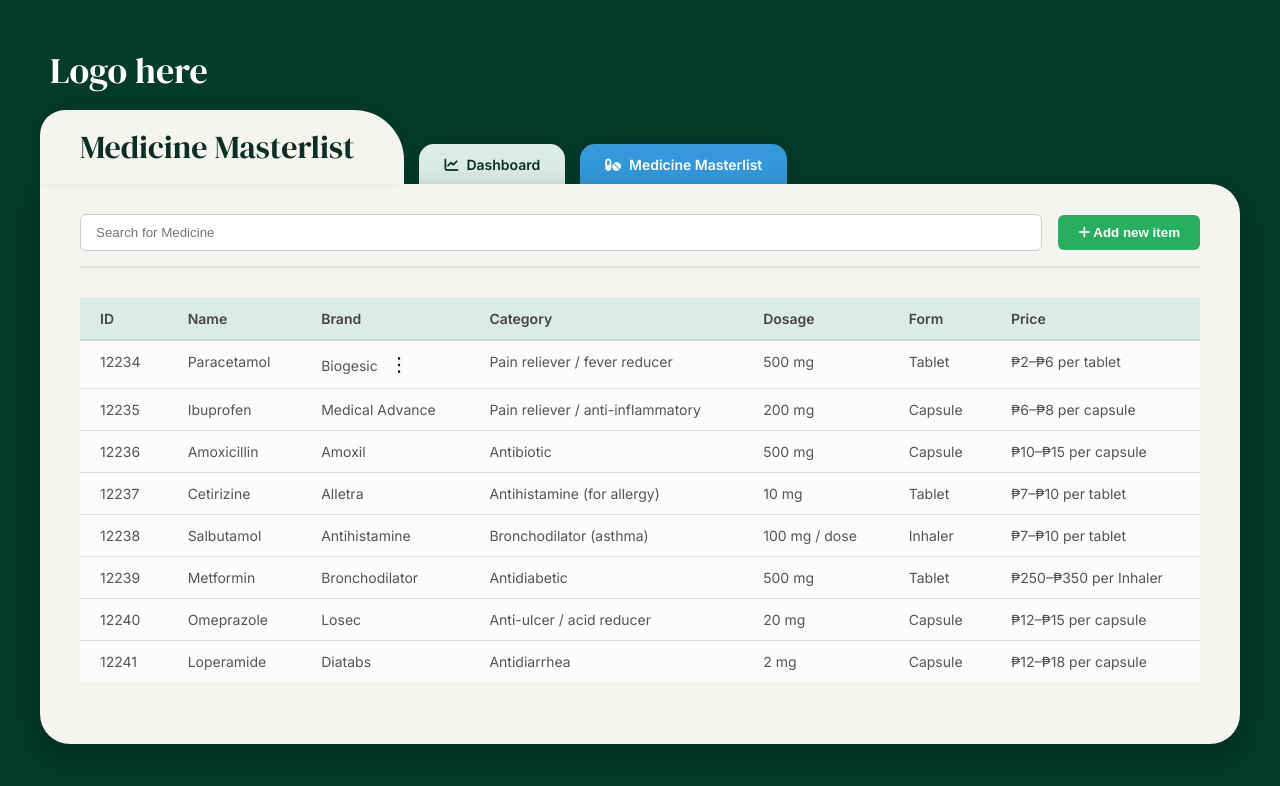
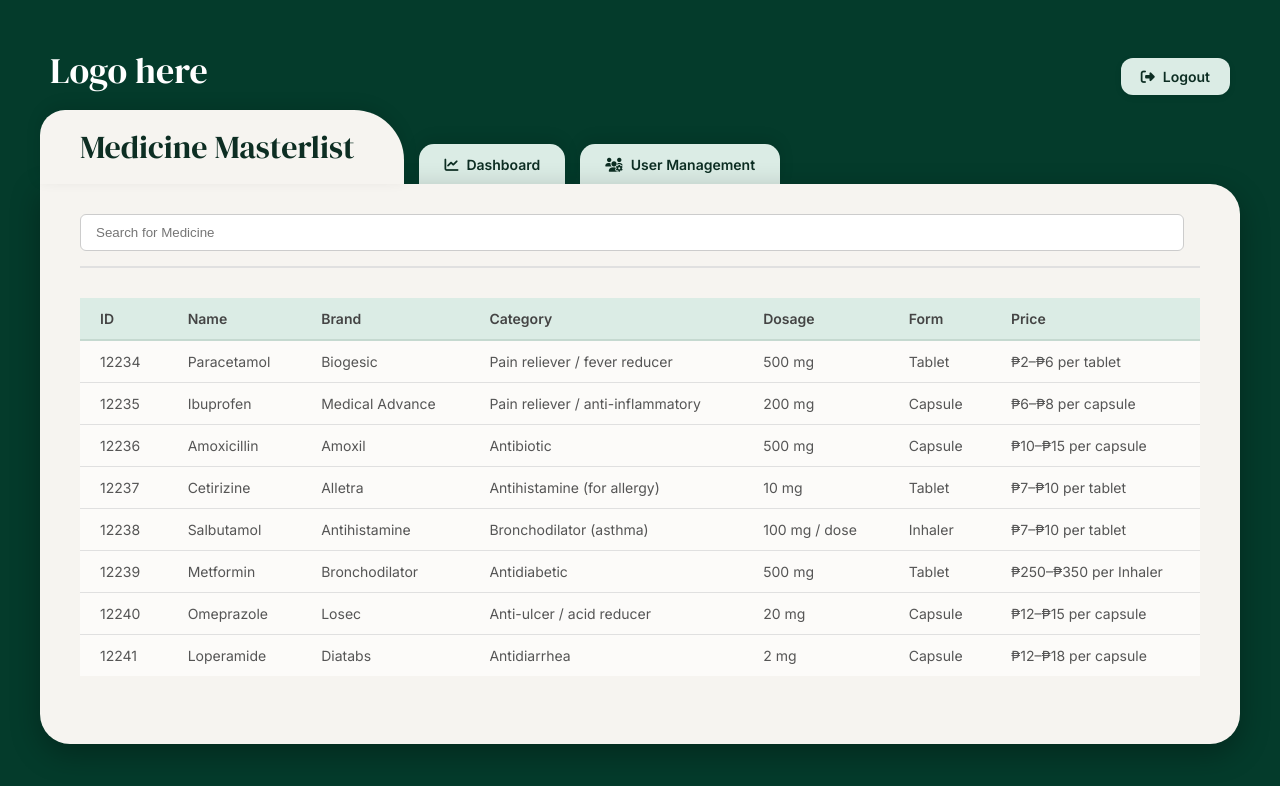
Before and after one commit to 2240627-droid/Rxcellence_Admin, a website: page public/medicine-masterlist.html in a window 1280 px wide. Drawn offline with Linux system fonts and the light colour scheme.

Commit message:
added logout and edited medicine masterlist

```diff
--- a/package.json
+++ b/package.json
@@ -12,8 +12,9 @@
   "license": "ISC",
   "dependencies": {
     "bcrypt": "^6.0.0",
-    "dotenv": "^16.4.5",
-    "express": "^4.19.2",
+    "cors": "^2.8.5",
+    "dotenv": "^16.6.1",
+    "express": "^4.22.1",
     "express-session": "^1.18.2",
     "mysql2": "^3.15.3"
   },
--- a/public/dashboard.css
+++ b/public/dashboard.css
@@ -36,6 +36,33 @@ body {
     gap: 15px;
     margin-bottom: 20px;
 }
+
+/* --- LOG OUT BUTTON --- */
+.logout-btn {
+  background-color: #dbece5;
+  color: #0d2e23;
+  text-decoration: none;
+  padding: 10px 20px;
+  border-radius: 12px;
+  font-weight: 600;
+  font-size: 14px;
+  display: flex;
+  align-items: center;
+  gap: 8px;
+  box-shadow: 0 2px 6px rgba(0,0,0,0.1);
+  transition: all 0.3s ease;
+}
+
+.logout-btn:hover {
+  background-color: #c5d9d0;
+  transform: translateY(-2px);
+}
+
+.top-actions {
+  margin-right: 10px;
+}
+
+
 
 /* --- FOLDER TAB WRAPPER --- */
 .folder-tab-wrapper {
--- a/public/js/dashboard.js
+++ b/public/js/dashboard.js
@@ -33,7 +33,7 @@ async function loadAlerts() {
     if (alerts.length > 0) {
       list.innerHTML = alerts.map(alert => `
         <li class="warning">
-          ⚠️ ${alert.action.replace(/_/g, ' ')} — ${alert.user} (${alert.timestamp})
+           ${alert.action.replace(/_/g, ' ')} — ${alert.user} (${alert.timestamp})
         </li>
       `).join('');
     } else {
--- a/public/medicine-masterlist.css
+++ b/public/medicine-masterlist.css
@@ -4,6 +4,32 @@
   padding: 0;
   box-sizing: border-box;
 }
+/* --- LOG OUT STYLES --- */
+.logout-btn {
+  background-color: #dbece5;
+  color: #0d2e23;
+  text-decoration: none;
+  padding: 10px 20px;
+  border-radius: 12px;
+  font-weight: 600;
+  font-size: 14px;
+  display: flex;
+  align-items: center;
+  gap: 8px;
+  box-shadow: 0 2px 6px rgba(0,0,0,0.1);
+  transition: all 0.3s ease;
+}
+
+.logout-btn:hover {
+  background-color: #c5d9d0;
+  transform: translateY(-2px);
+}
+
+.top-actions {
+  margin-left: auto;
+  margin-right: 10px;
+}
+
 
 /* --- BODY STYLES --- */
 body {
@@ -84,10 +110,7 @@ body {
   transform: translateY(-2px);
 }
 
-.tab-btn.active {
-  background-color: #3498db;
-  color: #fff;
-}
+
 
 /* --- MAIN CARD --- */
 .main-card {
@@ -118,20 +141,6 @@ body {
   margin-right: 1rem;
 }
 
-.add-btn {
-  background-color: #27ae60;
-  color: #fff;
-  border: none;
-  padding: 10px 20px;
-  border-radius: 6px;
-  cursor: pointer;
-  font-weight: 600;
-  transition: background-color 0.2s ease;
-}
-
-.add-btn:hover {
-  background-color: #219150;
-}
 
 /* --- TABLE --- */
 .table-wrapper {
@@ -179,47 +188,6 @@ td {
   vertical-align: top;
 }
 
-/* --- Dropdown inside Brand column --- */
-.dropdown {
-  position: relative;
-  display: inline-block;
-}
-
-.dropdown-toggle {
-  background: none;
-  border: none;
-  cursor: pointer;
-  font-size: 1.2rem;
-  margin-left: 0.5rem;
-}
-
-.dropdown-menu {
-  display: none;
-  position: absolute;
-  top: 100%;
-  left: 0;
-  background-color: #fff;
-  min-width: 120px;
-  box-shadow: 0 2px 6px rgba(0,0,0,0.15);
-  border-radius: 6px;
-  z-index: 10;
-}
-
-.dropdown-menu a {
-  display: block;
-  padding: 8px 12px;
-  text-decoration: none;
-  color: #333;
-  transition: background-color 0.2s ease;
-}
-
-.dropdown-menu a:hover {
-  background-color: #f1f2f6;
-}
-
-.dropdown:hover .dropdown-menu {
-  display: block;
-}
 
 /* --- Responsive --- */
 @media (max-width: 768px) {
--- a/public/medicine-masterlist.html
+++ b/public/medicine-masterlist.html
@@ -12,8 +12,14 @@
 </head>
 <body>
   <header class="top-bar">
-    <div class="logo">Logo here</div>
-  </header>
+  <div class="logo">Logo here</div>
+  <div class="top-actions">
+    <a href="/login" class="logout-btn">
+      <i class="fa-solid fa-right-from-bracket"></i> Logout
+    </a>
+  </div>
+</header>
+
 
   <div class="dashboard-wrapper">
     <div class="folder-tab-wrapper">
@@ -25,7 +31,7 @@
           <i class="fa-solid fa-chart-line"></i> Dashboard
         </a>
         <a href="#" class="tab-btn active">
-          <i class="fa-solid fa-pills"></i> Medicine Masterlist
+          <i class="fa-solid fa-users-gear"></i> User Management
         </a>
       </div>
     </div>
@@ -33,7 +39,6 @@
     <div class="main-card">
       <div class="inner-header">
         <input type="text" placeholder="Search for Medicine" class="search-bar"/>
-        <button class="add-btn"><i class="fa-solid fa-plus"></i> Add new item</button>
       </div>
 
       <div class="table-wrapper">
@@ -55,13 +60,6 @@
               <td>Paracetamol</td>
               <td>
                 Biogesic
-                <div class="dropdown">
-                  <button class="dropdown-toggle">⋮</button>
-                  <div class="dropdown-menu">
-                    <a href="#">Edit Brand</a>
-                    <a href="#">Delete Brand</a>
-                  </div>
-                </div>
               </td>
               <td>Pain reliever / fever reducer</td>
               <td>500 mg</td>
```
Also changed, not shown: login.html (+2 -2 lines), public/dashboard.html (+8 -4 lines), server/app.js (+23 -0 lines), 1 other file.
